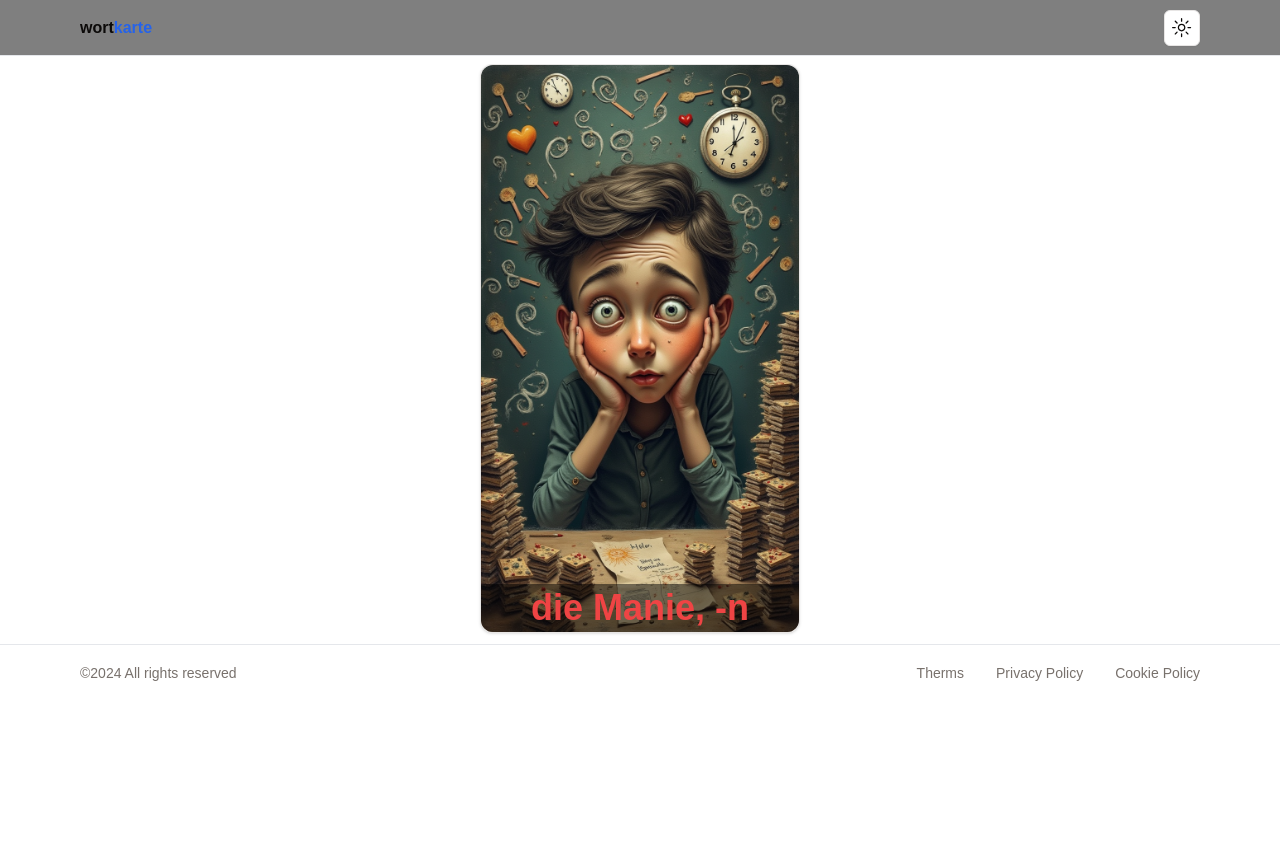
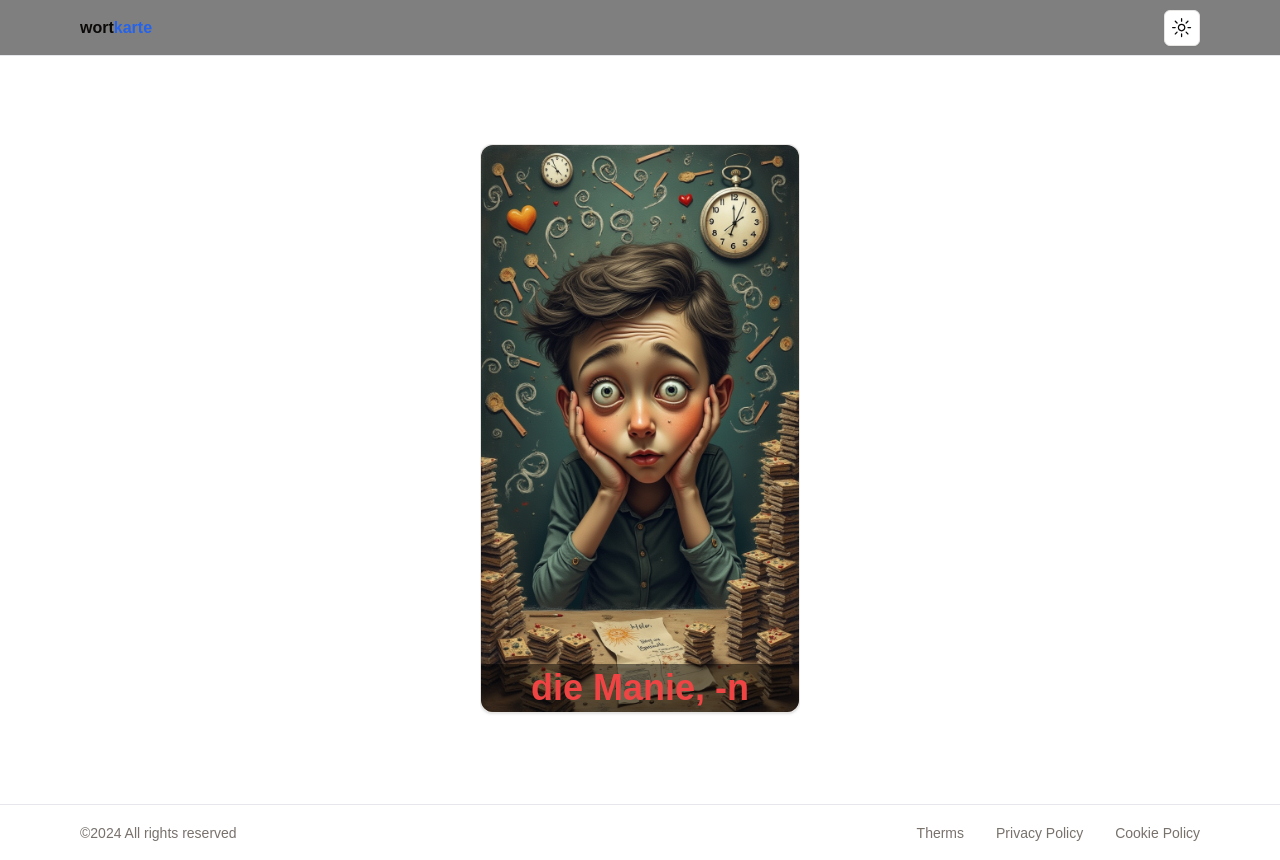
Before and after one commit to stoczec/wortkarte, a Next.js app: page / in a window 1280 px wide. Before the commit the page ends 800 px from the top, so only its background shows below. Built offline with nearby package versions, Linux system fonts and the light colour scheme.

Commit message:
"Updated global CSS and layout components to use flexbox for vertical layout"

```diff
--- a/src/app/globals.css
+++ b/src/app/globals.css
@@ -1,6 +1,23 @@
 @tailwind base;
 @tailwind components;
 @tailwind utilities;
+
+html,
+body {
+	height: 100%;
+}
+
+.wrapper {
+	display: flex;
+	flex-direction: column;
+	height: 100%;
+}
+.content {
+	flex: 1 0 auto;
+}
+.footer {
+	flex: 0 0 auto;
+}
 
 body {
 	font-family: Arial, Helvetica, sans-serif;
--- a/src/app/layout.tsx
+++ b/src/app/layout.tsx
@@ -30,6 +30,7 @@ export default function RootLayout({
 			<body
 				className={`${geistSans.variable} ${geistMono.variable} antialiased`}
 			>
+				<div className="flex flex-col h-full">
 					<ThemeProvider
 						attribute="class"
 						defaultTheme="system"
@@ -40,6 +41,7 @@ export default function RootLayout({
 						{children}
 						<Footer />
 					</ThemeProvider>
+				</div>
 			</body>
 		</html>
 	)
--- a/src/app/page.tsx
+++ b/src/app/page.tsx
@@ -12,9 +12,9 @@ import style from 'styled-jsx/style'
 
 export default function Home() {
 	return (
-		<div>
+		<div className="flex flex-col items-center justify-center flex-grow flex-shrink-0 basis-auto">
 			<section>
-				{/* <MaxWidthWrapper className="h-screen flex py-1 sm:pb-16 lg:py-20 items-center justify-center"> */}
+				<MaxWidthWrapper className="flex py-5 sm:pb-16 lg:py-20">
 					<Carousel
 						opts={{
 							align: 'start',
@@ -32,7 +32,7 @@ export default function Home() {
 						{/* <CarouselPrevious />
 						<CarouselNext /> */}
 					</Carousel>
-				{/* </MaxWidthWrapper> */}
+				</MaxWidthWrapper>
 			</section>
 		</div>
 	)
--- a/src/components/footer.tsx
+++ b/src/components/footer.tsx
@@ -3,7 +3,7 @@ import { MaxWidthWrapper } from './'
 
 export const Footer = () => {
 	return (
-		<footer className=" h-14 border-t border-gray-200">
+		<footer className=" h-14 border-t border-gray-200 flex-grow-0 flex-shrink-0 basis-auto">
 			<MaxWidthWrapper>
 				<div className="h-full flex flex-col justify-center items-center md:flex-row md:justify-between ">
 					<div className="text-center md:text-left pb-2 md:pb-0">
```
Lines whose indentation alone changed are shown as unchanged.
